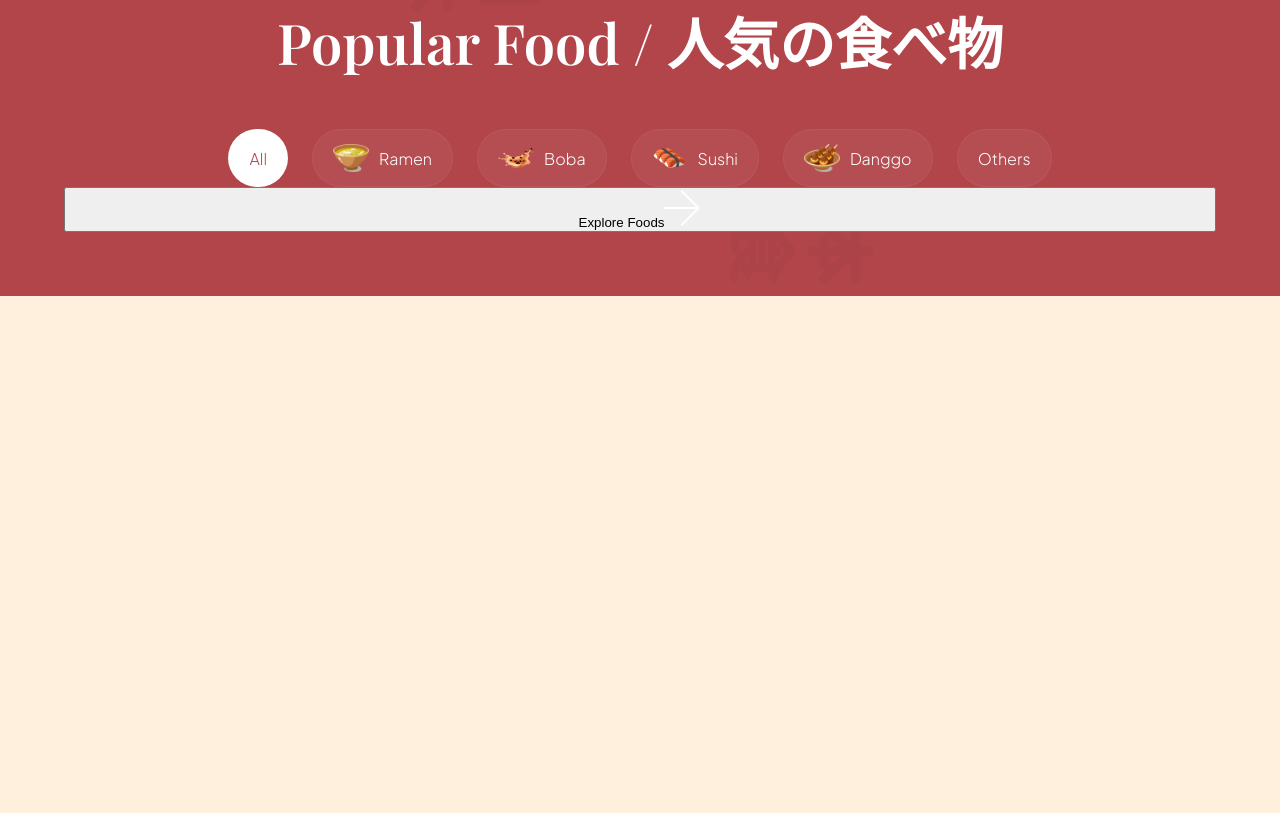
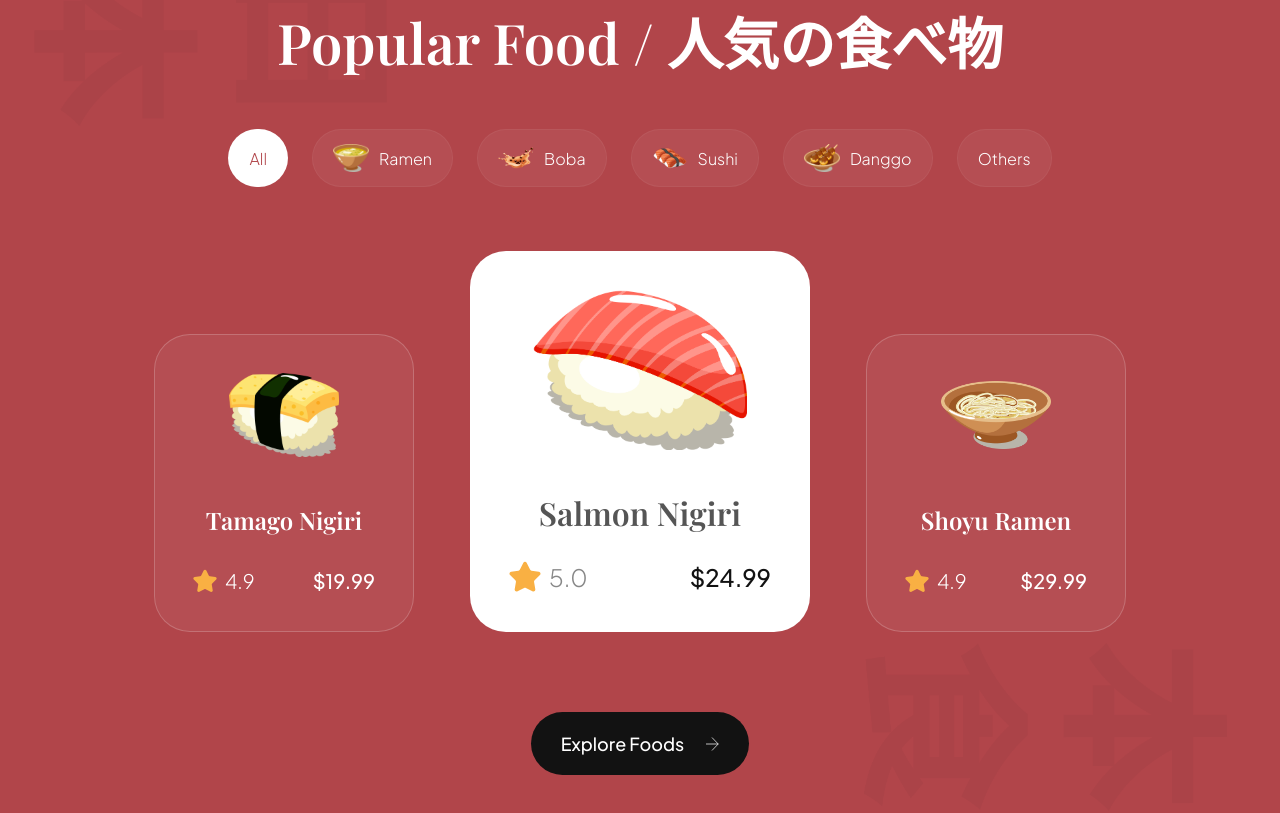
Before and after one commit to oorlowska/restaurant-website, a website built with Vite: page boba-ramen/index.html in a window 1280 px wide. Shown: the part 1845-2658 px from the top of the page. Before the commit the page ends 2141 px from the top, so only its background shows below. Built offline with nearby package versions, Linux system fonts and the light colour scheme.

Commit message:
popular section style

```diff
--- a/boba-ramen/css/sections/popular.css
+++ b/boba-ramen/css/sections/popular.css
@@ -67,3 +67,124 @@
   background-color: rgba(255, 255, 255, 0.05);
   color: white;
 }
+
+.popular__catalogue {
+  margin-top: 64px;
+  display: flex;
+  justify-content: center;
+  align-items: flex-end;
+  flex-wrap: wrap;
+  gap: 56px;
+}
+
+.popular__button {
+  width: fit-content;
+  padding: 20px 30px;
+  margin: 80px auto 0;
+  font-weight: 500;
+  font-size: 18px;
+  line-height: 23px;
+  font-family: var(--plus-jakarta-sans);
+  color: white;
+  border: none;
+  outline: none;
+  background-color: var(--secondary-color);
+  border-radius: 64px;
+  cursor: pointer;
+}
+
+.popular__button img {
+  width: 14px;
+  height: 14px;
+  object-fit: contain;
+  margin-left: 21px;
+}
+
+.popular__card {
+  padding: 38px;
+  min-width: 260px;
+  height: fit-content;
+  display: flex;
+  align-items: center;
+  flex-direction: column;
+  border-radius: 36px;
+  background-color: rgba(255, 255, 255, 0.05);
+  border: 1px solid rgba(255, 255, 255, 0.2);
+}
+
+.popular__card img {
+  width: 110px;
+  height: 84px;
+  object-fit: contain;
+}
+
+.popular__card-title {
+  margin-top: 47px;
+  font-weight: 600;
+  font-size: 24px;
+  line-height: 32px;
+  font-family: var(--playfair-display);
+  color: white;
+  text-align: center;
+}
+
+.popular__card-details {
+  width: 100%;
+  margin-top: 32px;
+}
+
+.popular__card-rating {
+  display: flex;
+  align-items: center;
+  gap: 8px;
+}
+
+.popular__card-rating img {
+  width: 24px;
+  height: 24px;
+  object-fit: contain;
+}
+
+.popular__card-rating p {
+  font-size: 20px;
+  font-weight: 300;
+  font-family: var(--plus-jakarta-sans);
+  color: white;
+}
+
+.popular__card-price {
+  font-size: 20px;
+  font-weight: 500;
+  font-family: var(--plus-jakarta-sans);
+  color: white;
+}
+
+.popular__card.active-card {
+    background-color: white;
+    min-width: 340px;
+}
+
+.popular__card.active-card .popular__card-image {
+    width: 214px;
+    height: 160px;
+}
+
+.popular__card.active-card .popular__card-title {
+    color: var(--black-500);
+    font-size: 32px;
+}
+
+.popular__card.active-card .popular__card-rating img {
+    width: 32px;
+    height: 32px;
+}
+
+.popular__card.active-card .popular__card-rating p {
+    font-size: 24px;
+    color: var(--gray-100);
+}
+
+.popular__card.active-card .popular__card-price {
+    font-size: 24px;
+    color: var(--secondary-color);
+}
--- a/boba-ramen/index.html
+++ b/boba-ramen/index.html
@@ -97,16 +97,70 @@
       <h2 class="popular__title">Popular Food / 人気の食べ物</h2>
       <div class="popular__filters sushi__hide-scrollbar">
         <button class="popular__filter-button active">All</button>
-        <button class="popular__filter-button"><img src="./assets/sushi-7.png" alt="ramen icon">Ramen</button>
-        <button class="popular__filter-button"><img src="./assets/boba-tea-icon.png" alt="bubble tea icon">Boba</button>
-        <button class="popular__filter-button"><img src="./assets/sushi-9.png" alt="sushi icon">Sushi</button>
-        <button class="popular__filter-button"><img src="./assets/sushi-6.png" alt="danggo icon">Danggo</button>
+        <button class="popular__filter-button">
+          <img src="./assets/sushi-7.png" alt="ramen icon" />Ramen
+        </button>
+        <button class="popular__filter-button">
+          <img src="./assets/boba-tea-icon.png" alt="bubble tea icon" />Boba
+        </button>
+        <button class="popular__filter-button">
+          <img src="./assets/sushi-9.png" alt="sushi icon" />Sushi
+        </button>
+        <button class="popular__filter-button">
+          <img src="./assets/sushi-6.png" alt="danggo icon" />Danggo
+        </button>
         <button class="popular__filter-button">Others</button>
       </div>
       <div class="popular__catalogue">
-
+        <article class="popular__card">
+          <img
+            class="popular__card-image"
+            src="./assets/sushi-12.png"
+            alt="sushi"
+          />
+          <h4 class="popular__card-title">Tamago Nigiri</h4>
+          <div class="popular__card-details flex-between">
+            <div class="popular__card-rating">
+              <img src="./assets/star.svg" alt="star icon" />
+              <p>4.9</p>
+            </div>
+            <p class="popular__card-price">$19.99</p>
+          </div>
+        </article>
+        <article class="popular__card active-card">
+          <img
+            class="popular__card-image"
+            src="./assets/sushi-11.png"
+            alt="sushi"
+          />
+          <h4 class="popular__card-title">Salmon Nigiri</h4>
+          <div class="popular__card-details flex-between">
+            <div class="popular__card-rating">
+              <img src="./assets/star.svg" alt="star icon" />
+              <p>5.0</p>
+            </div>
+            <p class="popular__card-price">$24.99</p>
+          </div>
+        </article>
+        <article class="popular__card">
+          <img
+            class="popular__card-image"
+            src="./assets/sushi-10.png"
+            alt="sushi"
+          />
+          <h4 class="popular__card-title">Shoyu Ramen</h4>
+          <div class="popular__card-details flex-between">
+            <div class="popular__card-rating">
+              <img src="./assets/star.svg" alt="star icon" />
+              <p>4.9</p>
+            </div>
+            <p class="popular__card-price">$29.99</p>
+          </div>
+        </article>
       </div>
-      <button class="popular__button">Explore Foods<img src="./assets/arrow-right.svg" alt="arrow right"></button>
+      <button class="popular__button">
+        Explore Foods<img src="./assets/arrow-right.svg" alt="arrow right" />
+      </button>
     </section>
 
     <script src="./js/script.js" type="module"></script>
```
Lines whose indentation alone changed are shown as unchanged.
